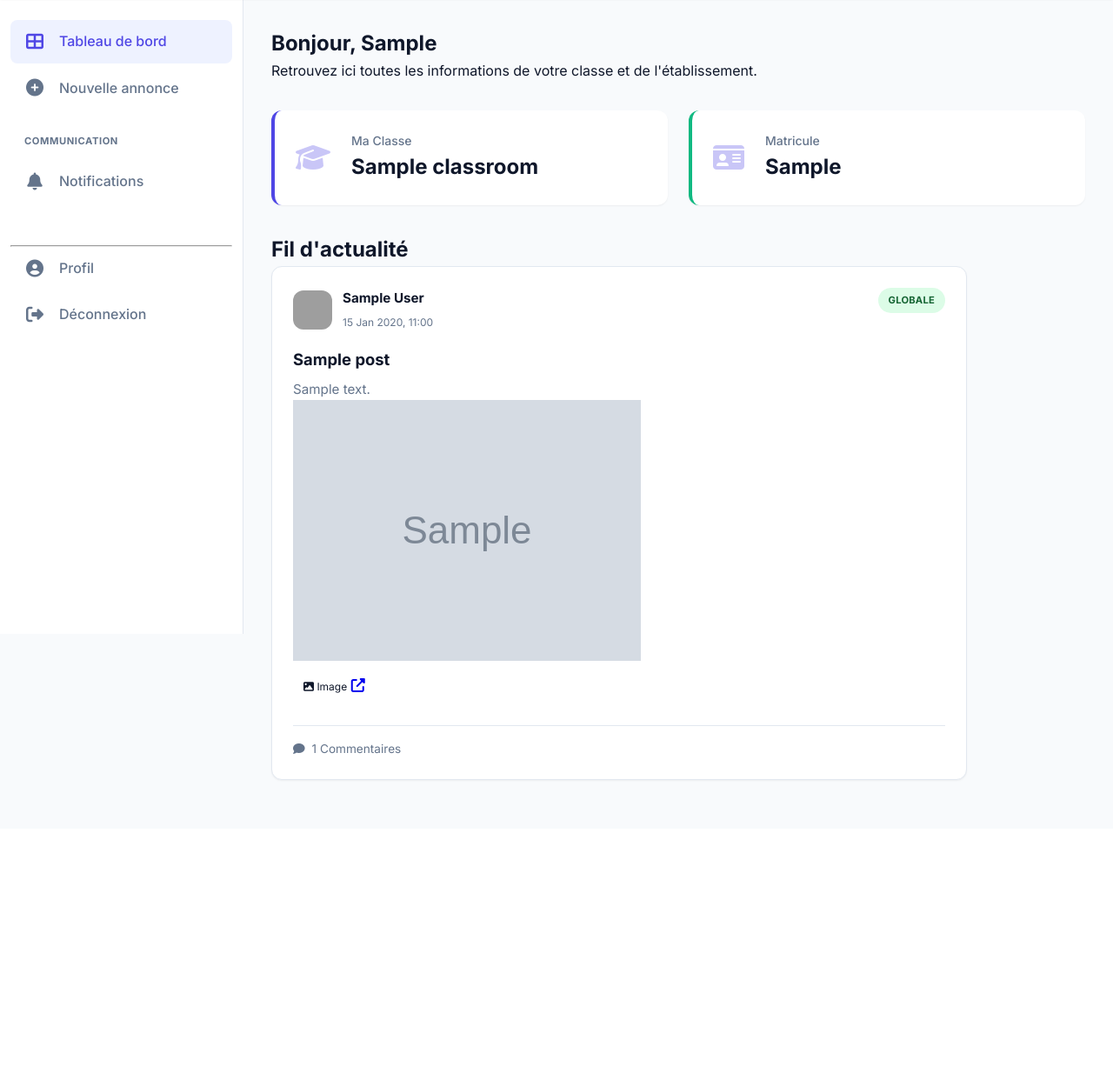
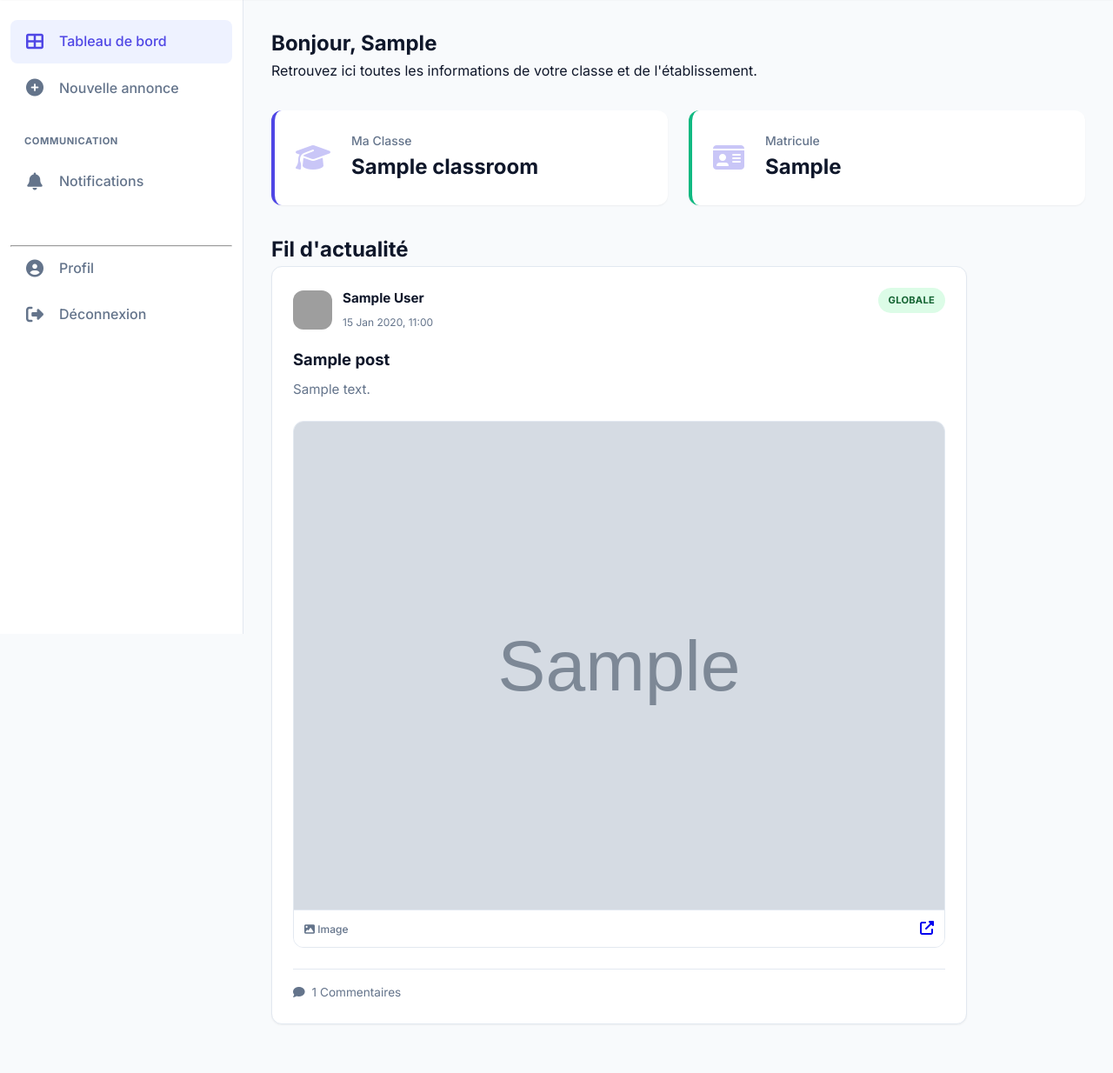
Before and after one commit to ATEUFO/CenterCommunication, a Django app: page /dashboard/ in a window 1280 px wide. Shown: the part 71-1305 px from the top of the page at 87% size. Before the commit the page ends 969 px from the top, so only its background shows below. Run offline with Django 5.2, Linux system fonts and the light colour scheme; a user stored in the database is signed in; tables that the repository leaves empty hold one stand-in row (values such as "Sample post"); grey boxes marked "Sample" are stand-in pictures; data that the repository does not hold is empty; some libraries are stand-ins or nearby versions; grey boxes are pictures that could not be loaded.

Commit message:
refactor: standardize media gallery components and styles across dashboard templates

```diff
--- a/apps/posts/templates/posts/student_dashboard.html
+++ b/apps/posts/templates/posts/student_dashboard.html
@@ -35,7 +35,7 @@
 
     <div class="feed-container">
         {% for post in posts %}
-            <div class="card post-card fade-in">
+            <div class="card post-card fade-in" style="animation-delay: '{{ forloop.counter0|add:0.1 }}s'">
                 <div class="post-header">
                     <div class="post-author">
                         <img src="https://ui-avatars.com/api/?name={{ post.author.get_full_name|urlencode }}&background=random" alt="Avatar">
@@ -57,20 +57,20 @@
                         {% for media in post.media.all %}
                         <div class="media-item">
                             {% if media.media_type == 'IMAGE' %}
-                                <div class="image-wrapper" style="cursor: pointer;" onclick='window.location.href="{% url "post_detail" post.pk %}"'>
+                                <a href="{% url 'post_detail' post.pk %}" class="image-wrapper" style="display: block; text-decoration: none;">
                                     <img src="{{ media.file.url }}" alt="Image Preview">
-                                </div>
+                                </a>
                             {% elif media.media_type == 'VIDEO' %}
-                                <div class="video-preview" style="background: #000; display: flex; align-items: center; justify-content: center; height: 150px; color: white;">
+                                <div class="video-preview">
                                     <i class="fas fa-play-circle fa-3x"></i>
                                 </div>
                             {% elif media.media_type == 'PDF' %}
-                                <div class="pdf-preview" style="background: #f1f5f9; display: flex; flex-direction: column; align-items: center; justify-content: center; height: 150px; gap: 0.5rem; color: var(--text-main);">
+                                <div class="pdf-preview">
                                     <i class="fas fa-file-pdf text-danger fa-2x"></i>
                                     <span style="font-size: 0.8rem; font-weight: 600;">Document PDF</span>
                                 </div>
                             {% else %}
-                                <div class="other-preview" style="background: #f1f5f9; display: flex; align-items: center; justify-content: center; height: 150px; color: var(--text-muted);">
+                                <div class="other-preview">
                                     <i class="fas fa-file-alt fa-2x"></i>
                                 </div>
                             {% endif %}
--- a/templates/base.html
+++ b/templates/base.html
@@ -799,6 +799,85 @@
             font-size: 0.75rem;
             color: var(--text-muted);
         }
+
+        /* --- Media Gallery Styles --- */
+        .media-gallery {
+            display: flex;
+            flex-direction: column;
+            gap: 1.5rem;
+            margin: 1.5rem 0;
+            width: 100%;
+        }
+
+        .media-item {
+            background: #f8fafc;
+            border-radius: var(--border-radius);
+            overflow: hidden;
+            border: 1px solid var(--border-color);
+            transition: var(--transition);
+            width: 100%;
+        }
+
+        .media-item:hover {
+            box-shadow: var(--shadow);
+            transform: translateY(-2px);
+        }
+
+        .image-wrapper {
+            width: 100%;
+            background: #f1f5f9;
+        }
+
+        .image-wrapper img {
+            max-width: 100%;
+            width: 100%;
+            height: auto;
+            display: block;
+            object-fit: contain;
+            transition: var(--transition);
+        }
+
+        .image-wrapper:hover img {
+            transform: scale(1.01);
+        }
+
+        .video-preview, .pdf-preview, .other-preview {
+            width: 100%;
+            height: 250px;
+            display: flex;
+            align-items: center;
+            justify-content: center;
+            background: #f1f5f9;
+            color: var(--text-main);
+        }
+
+        .media-file-proxy {
+            height: 250px;
+            display: flex;
+            flex-direction: column;
+            align-items: center;
+            justify-content: center;
+            background: #f8fafc;
+            gap: 1rem;
+            color: var(--text-main);
+            text-decoration: none;
+            width: 100%;
+        }
+
+        .media-file-info {
+            padding: 1rem;
+            display: flex;
+            justify-content: space-between;
+            align-items: center;
+            background: white;
+            border-top: 1px solid var(--border-color);
+        }
+
+        .media-file-info span {
+            font-size: 0.8rem;
+            font-weight: 500;
+            color: var(--text-muted);
+        }
     </style>
     {% block extra_css %}{% endblock %}
 </head>
```
Also changed, not shown: apps/posts/templates/posts/admin_dashboard.html (+6 -6 lines), apps/posts/templates/posts/teacher_dashboard.html (+5 -5 lines).
